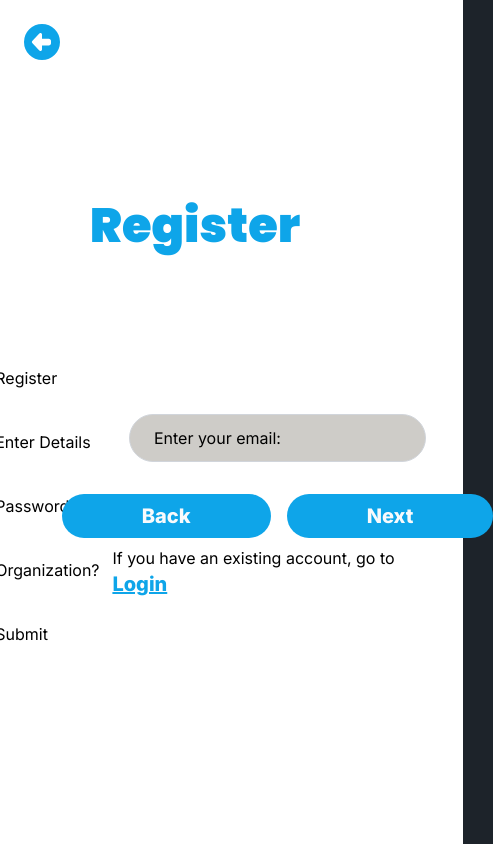
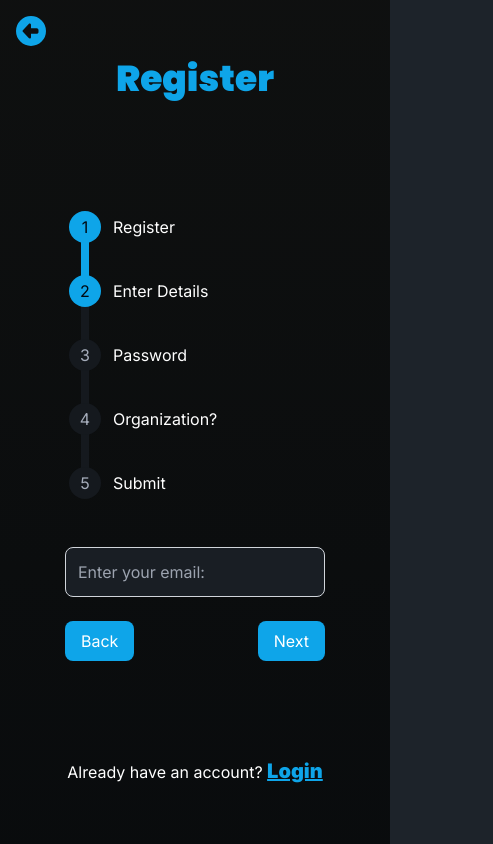
Before and after one commit to Maximus019BG/Azion, a Next.js app in the folder client/: page /register in a window 390 px wide. Both pictures are taken after a click on the button "Next". Shown: the whole page, 493 px wide, since content can reach past the window. Built offline with nearby package versions, Linux system fonts and the light colour scheme.

Commit message:
style: Register page chaged color scheme and design, better responsivness

```diff
--- a/client/app/(auth)/register/page.tsx
+++ b/client/app/(auth)/register/page.tsx
@@ -233,24 +233,26 @@ const Register = () => {
     ];
 
     return (
-        <div className="w-full h-full flex flex-col lg:flex-row justify-center items-center">
-            <div className="w-full h-dvh flex flex-col justify-center items-center">
-                <div
-                    className="h-full min-w-full bg-white flex flex-col justify-center items-center gap-24 p-5 md:p-10">
-                    <Link className="absolute left-6 top-6" href="/">
+        <div className="w-full h-dvh flex flex-col lg:flex-row justify-center items-center">
+            <div className="max-w-4xl h-full flex flex-col justify-center items-center gap-24">
+
+                {/* Back Button */}
+                <Link className="absolute top-4 left-4" href="/">
                     <FontAwesomeIcon
-                            className="text-4xl text-lightAccent"
+                        className="text-3xl md:text-4xl text-lightAccent"
                         icon={faCircleLeft}
                     />
                 </Link>
-                    <h1
-                        className={`mt-6 text-lightAccent text-5xl md:text-6xl ${headerText.className}`}
-                    >
+
+                {/* Header */}
+                <h1 className={`text-lightAccent text-4xl sm:text-5xl md:text-6xl lg:text-7xl ${headerText.className}`}>
                     Register
                 </h1>
-                    <div className="w-full flex flex-row md:flex-col justify-center md:gap-10 items-center">
-                        {/* Vertical Steps */}
-                        <ul className="w-1/3 md:w-1/2 steps steps-vertical text-black md:steps-horizontal">
+
+                {/* Steps & Form */}
+                <div className="w-full flex flex-col gap-8 items-start md:items-center">
+                    {/* Vertical or Horizontal Steps */}
+                    <ul className="steps steps-vertical md:steps-horizontal flex-none text-white w-full">
                         {stepLabels.map((label, index) => (
                             <li
                                 key={index}
@@ -260,33 +262,35 @@ const Register = () => {
                             </li>
                         ))}
                     </ul>
+
                     {/* Form Fields */}
-                        <div className="w-2/3 flex flex-col justify-center items-center gap-2">
-                            <div className="w-[90%] max-w-md flex flex-col justify-center items-center gap-6">
+                    <div className="flex-1 w-full flex flex-col gap-6">
+                        <div className="flex flex-col gap-4">
                             {getCurrentFields().map((field, index) => (
-                                    <div
-                                        key={index}
-                                        className="w-full flex flex-col justify-center items-center gap-4"
-                                    >
+                                <div key={index} className="w-full flex justify-center items-center">
                                     {field.type === "checkbox" ? (
-                                            <label className="text-black flex items-center">
+                                        <label className="flex items-center text-white">
                                             <input
                                                 type="checkbox"
                                                 checked={field.value as boolean}
-                                                    onChange={(e) => setIsOrgOwner(e.target.checked)}
-                                                    className="mr-2 h-6 w-6"
+                                                onChange={(e) =>
+                                                    setIsOrgOwner(e.target.checked)
+                                                }
+                                                className="mr-2 h-5 w-5 rounded"
                                             />
                                             {field.label}
                                         </label>
                                     ) : field.type === "date" ? (
-                                            <div className="flex flex-col gap-4">
-                                                <div className="flex gap-4">
+                                        <div className="w-full flex gap-4">
+                                            {/* Day */}
+                                            <div className="w-full flex flex-col justify-center items-start">
+                                                <h1 className="text-white">Day:</h1>
                                                 <select
                                                     value={age.day}
                                                     onChange={(e) =>
                                                         setAge({...age, day: e.target.value})
                                                     }
-                                                        className="bg-[#ceccc8] text-black pl-2 h-12 rounded-xl border border-gray-300"
+                                                    className="w-full bg-base-200 text-white p-2 rounded-lg"
                                                 >
                                                     {Array.from({length: 31}, (_, i) => i + 1).map(
                                                         (day) => (
@@ -296,12 +300,16 @@ const Register = () => {
                                                         )
                                                     )}
                                                 </select>
+                                            </div>
+                                            {/* Month */}
+                                            <div className="w-full flex flex-col justify-center items-start">
+                                                <h1 className="text-white">Month:</h1>
                                                 <select
                                                     value={age.month}
                                                     onChange={(e) =>
                                                         setAge({...age, month: e.target.value})
                                                     }
-                                                        className="bg-[#ceccc8] text-black pl-2 h-12 rounded-xl border border-gray-300"
+                                                    className="w-full bg-base-200 text-white p-2 rounded-lg"
                                                 >
                                                     {Array.from({length: 12}, (_, i) => i + 1).map(
                                                         (month) => (
@@ -311,12 +319,16 @@ const Register = () => {
                                                         )
                                                     )}
                                                 </select>
+                                            </div>
+                                            {/* Year */}
+                                            <div className="w-full flex flex-col justify-center items-start">
+                                                <h1 className="text-white">Year:</h1>
                                                 <select
                                                     value={age.year}
                                                     onChange={(e) =>
                                                         setAge({...age, year: e.target.value})
                                                     }
-                                                        className="bg-[#ceccc8] text-black pl-2 h-12 rounded-xl border border-gray-300"
+                                                    className="w-full bg-base-200 text-white p-2 rounded-lg"
                                                 >
                                                     {Array.from(
                                                         {length: 100},
@@ -328,65 +340,65 @@ const Register = () => {
                                                     ))}
                                                 </select>
                                             </div>
-                                                <span className="text-sm text-gray-500">
-                                                    Select your date of birth
-                                                </span>
                                         </div>
                                     ) : (
                                         <input
                                             type={field.type || "text"}
                                             value={field.value as string}
-                                                onChange={(e) => field.onChange(e.target.value as any)}
-                                                style={{outline: "none"}}
+                                            onChange={(e) =>
+                                                field.onChange(e.target.value as any)
+                                            }
                                             placeholder={field.label}
-                                                className="bg-[#ceccc8] text-black pl-6 h-12 placeholder:text-background opacity-100 w-full md:w-10/12 p-2 rounded-3xl border border-gray-300 focus:border-lightAccent focus:ring-lightAccent"
+                                            className="w-full bg-base-200 text-white p-3 rounded-lg border border-gray-300 focus:outline-none focus:ring-2 focus:ring-lightAccent"
                                         />
                                     )}
                                 </div>
                             ))}
                         </div>
-                            <div className="w-full flex justify-center items-center gap-4 mt-6">
+
+                        {/* Navigation Buttons */}
+                        {/* Navigation Buttons */}
+                        <div className="flex justify-between items-center w-full">
                             {step > 0 && (
                                 <button
-                                        title="click to move to the previous one"
                                     onClick={handleBackStep}
-                                        className="bg-lightAccent text-slate-50 font-extrabold p-2 px-20 text-xl rounded-full hover:bg-accent transition-all duration-300"
+                                    className="bg-lightAccent text-white px-4 py-2 rounded-lg hover:bg-accent"
                                 >
                                     Back
                                 </button>
                             )}
+                            <div className="flex-grow"></div>
+                            {/* Spacer for alignment */}
                             {step < inputFields.length - 1 && (
                                 <button
-                                        title="click to move to the next one"
                                     onClick={handleNextStep}
-                                        className="bg-lightAccent text-slate-50 font-extrabold py-2 px-20 text-xl rounded-full hover:bg-accent transition-all duration-300"
+                                    className="bg-lightAccent text-white px-4 py-2 rounded-lg hover:bg-accent"
                                 >
                                     Next
                                 </button>
                             )}
                             {step === inputFields.length - 1 && (
                                 <button
-                                        title="click to submit"
                                     onClick={handleSubmit}
-                                        className=" bg-lightAccent text-slate-50 font-extrabold p-2 px-20 text-xl rounded-full hover:bg-accent transition-all duration-300"
+                                    className="bg-accent text-white px-10 py-2 text-lg rounded-lg hover:bg-blue-500"
                                 >
                                     Submit
                                 </button>
                             )}
                         </div>
-                            <h1 className="text-black ">
-                                If you have an existing account, go to{" "}
+                    </div>
+                </div>
+
+                {/* Footer */}
+                <p className="text-white text-center">
+                    Already have an account?{" "}
                     <Link
                         href="/login"
-                                    className="text-lightAccent hover:text-[#51bbb6] font-extrabold text-xl underline"
+                        className="text-lightAccent text-xl font-black underline"
                     >
                         Login
                     </Link>
-                            </h1>
-
-                        </div>
-                    </div>
-                </div>
+                </p>
             </div>
         </div>
     );
```
Lines whose indentation alone changed are shown as unchanged.
